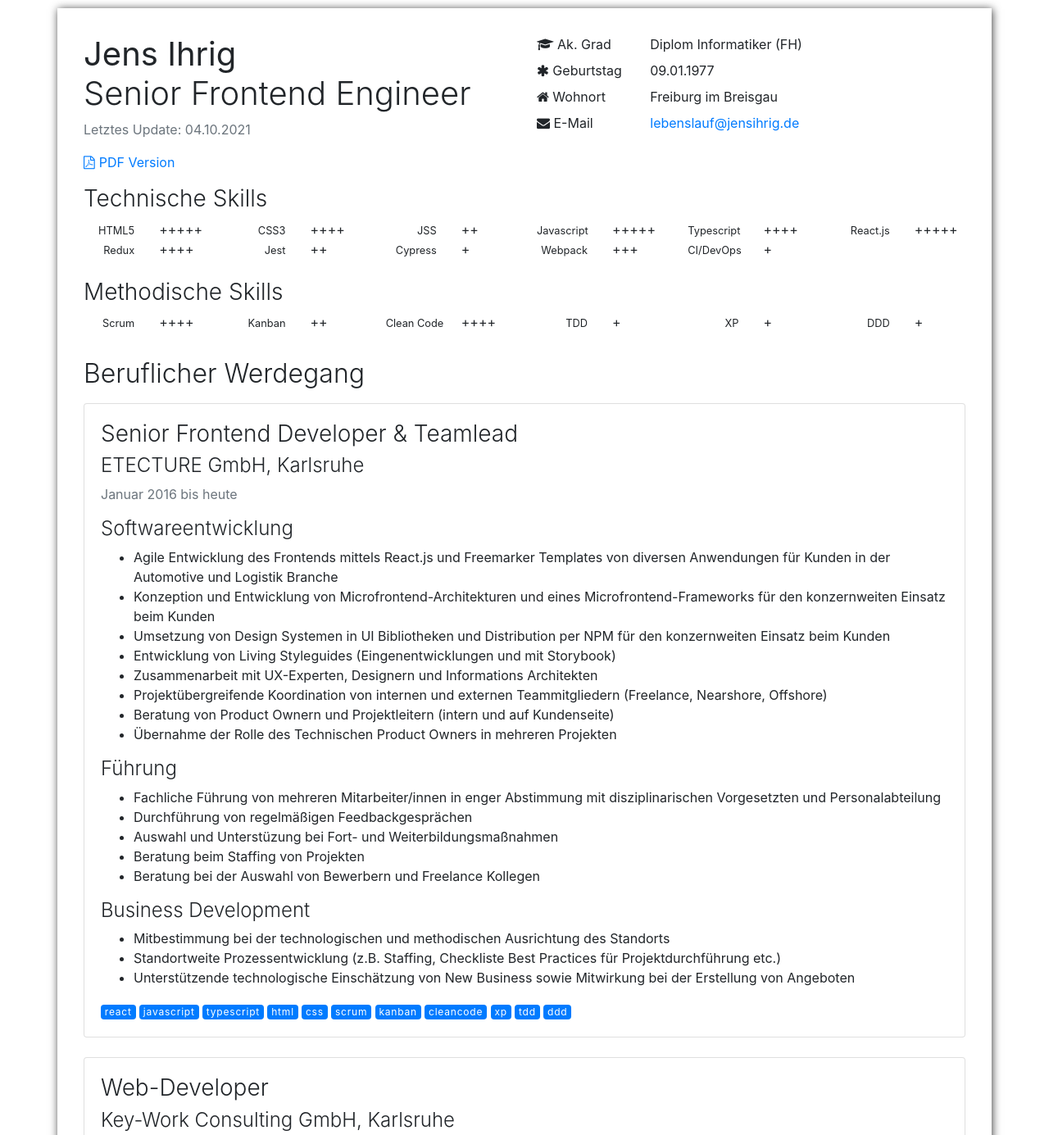
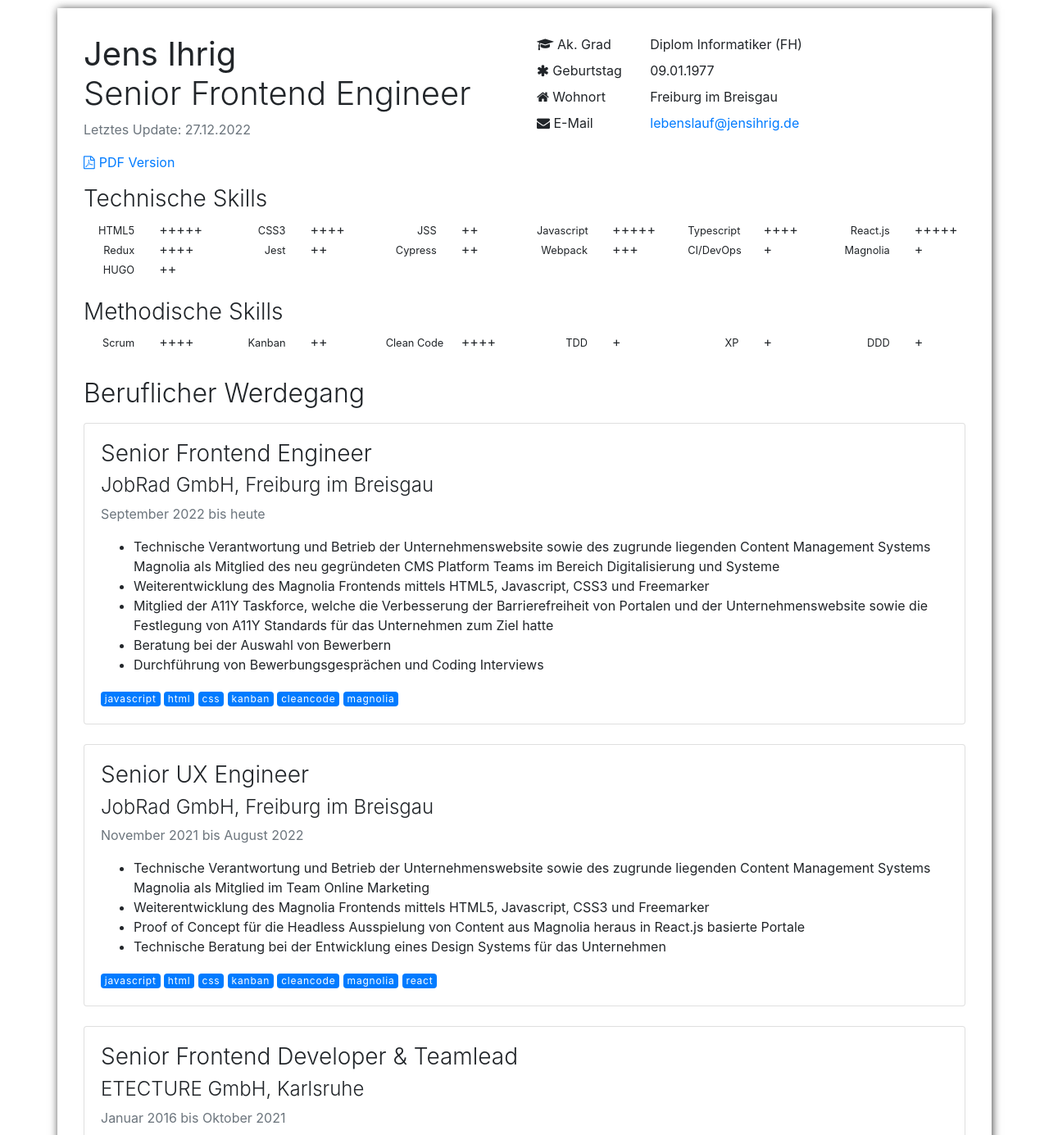
Before and after one commit to erich3000/lebenslauf, a plain HTML site: page index.html in a window 1280 px wide. Shown: the top 1385 px of the page at 82% size. Drawn offline with nearby package versions, Linux system fonts and the light colour scheme.

Commit message:
Deploying to gh-pages from  @ c3fb26b8fbb7836854150b3c49aa0e102c42f84b 🚀

```diff
--- a/index.html
+++ b/index.html
@@ -15,7 +15,7 @@
         <div class="col-md-6 col-print-6">
             <h1><b>Jens Ihrig</b><br/>Senior Frontend Engineer</h1>
             <p>
-                <time datetime="" class="text-muted screen">Letztes Update: 04.10.2021</time>
+                <time datetime="" class="text-muted screen">Letztes Update: 27.12.2022</time>
             </p>
             <p>
                 <span class="screen"><a href="jens-ihrig.senior-frontend-engineer.pdf"><i class="fa fa-file-pdf-o" aria-hidden="true"></i>PDF Version</a></span>
@@ -91,7 +91,7 @@
             <small>Cypress</small>
         </div>
         <div class="col-print-1 col-3 col-md-2 col-lg-1">
-            +
+            ++
         </div>
         <div class="col-print-1 col-3 col-md-2 col-lg-1 text-right no-wrap">
             <small>Webpack</small>
@@ -104,6 +104,18 @@
         </div>
         <div class="col-print-1 col-3 col-md-2 col-lg-1">
             +
+        </div>
+        <div class="col-print-1 col-3 col-md-2 col-lg-1 text-right no-wrap">
+            <small>Magnolia</small>
+        </div>
+        <div class="col-print-1 col-3 col-md-2 col-lg-1">
+            +
+        </div>
+        <div class="col-print-1 col-3 col-md-2 col-lg-1 text-right no-wrap">
+            <small>HUGO</small>
+        </div>
+        <div class="col-print-1 col-3 col-md-2 col-lg-1">
+            ++
         </div>
     </div>
 
@@ -154,9 +166,48 @@
     <h2>Beruflicher Werdegang</h2>
     <div class="card mb-4">
         <div class="card-body">
+            <h3>Senior Frontend Engineer</h3>
+            <h4>JobRad GmbH, Freiburg im Breisgau</h4>
+            <p class="text-muted">September 2022 bis heute</p>
+
+            <ul><li>Technische Verantwortung und Betrieb der Unternehmenswebsite sowie des zugrunde liegenden Content Management Systems Magnolia als Mitglied des neu gegründeten CMS Platform Teams im Bereich Digitalisierung und Systeme</li><li>Weiterentwicklung des Magnolia Frontends mittels HTML5, Javascript, CSS3 und Freemarker </li><li>Mitglied der A11Y Taskforce, welche die Verbesserung der Barrierefreiheit von Portalen und der Unternehmenswebsite sowie die Festlegung von A11Y Standards für das Unternehmen zum Ziel hatte</li><li>Beratung bei der Auswahl von Bewerbern</li><li>Durchführung von Bewerbungsgesprächen und Coding Interviews
+  </li></ul>
+
+            <div>
+                <span class="badge badge-primary">javascript</span>
+                <span class="badge badge-primary">html</span>
+                <span class="badge badge-primary">css</span>
+                <span class="badge badge-primary">kanban</span>
+                <span class="badge badge-primary">cleancode</span>
+                <span class="badge badge-primary">magnolia</span>
+            </div>
+        </div>
+    </div>
+    <div class="card mb-4">
+        <div class="card-body">
+            <h3>Senior UX Engineer</h3>
+            <h4>JobRad GmbH, Freiburg im Breisgau</h4>
+            <p class="text-muted">November 2021 bis August 2022</p>
+
+            <ul><li>Technische Verantwortung und Betrieb der Unternehmenswebsite sowie des zugrunde liegenden Content Management Systems Magnolia als Mitglied im Team Online Marketing</li><li>Weiterentwicklung des Magnolia Frontends  mittels HTML5, Javascript, CSS3 und Freemarker </li><li>Proof of Concept für die Headless Ausspielung von Content aus Magnolia heraus in React.js basierte Portale</li><li>Technische Beratung bei der Entwicklung eines Design Systems für das Unternehmen
+  </li></ul>
+
+            <div>
+                <span class="badge badge-primary">javascript</span>
+                <span class="badge badge-primary">html</span>
+                <span class="badge badge-primary">css</span>
+                <span class="badge badge-primary">kanban</span>
+                <span class="badge badge-primary">cleancode</span>
+                <span class="badge badge-primary">magnolia</span>
+                <span class="badge badge-primary">react</span>
+            </div>
+        </div>
+    </div>
+    <div class="card mb-4">
+        <div class="card-body">
             <h3>Senior Frontend Developer &amp; Teamlead</h3>
             <h4>ETECTURE GmbH, Karlsruhe</h4>
-            <p class="text-muted">Januar 2016 bis heute</p>
+            <p class="text-muted">Januar 2016 bis Oktober 2021</p>
 
             <h4>Softwareentwicklung</h4>
 
@@ -208,7 +259,7 @@
             <h4>IBM e-business Innovation Center, Hamburg</h4>
             <p class="text-muted">Juni 2001 - Oktober 2001</p>
 
-            <p>Entwicklung von Anwendungsoberflächen mittels HTML, CSS, Javascript und Flash</p>
+            <p>Entwicklung von Anwendungsoberflächen und Websites mittels HTML, CSS, Javascript und Macromedia Flash</p>
 
             <div>
                 <span class="badge badge-primary">html</span>
@@ -223,7 +274,7 @@
             <h4>net-solution GmbH, Heddesheim</h4>
             <p class="text-muted">Januar 2000 - Dezember 2001</p>
 
-            <p>HTML- und Javascript-Entwicklung</p>
+            <p>Entwicklung diverser Unternehmenswebsites mittels HTML, CSS, Javascript</p>
 
             <div>
                 <span class="badge badge-primary">html</span>
@@ -287,7 +338,7 @@
         <div class="card-body">
             <div class="mb-2"><strong>Hobbies</strong></div>
 
-            <ul><li>(elektronische) Musik</li><li>Joggen</li><li>Reisen</li><li>Kochen und Foodblogging</li><li>Fotografie
+            <ul><li>Kochen und Foodblogging</li><li>Reisen</li><li>(elektronische) Musik</li><li>Joggen
   </li></ul>
 
             <div>
```
Also changed, not shown: 1 other file.
